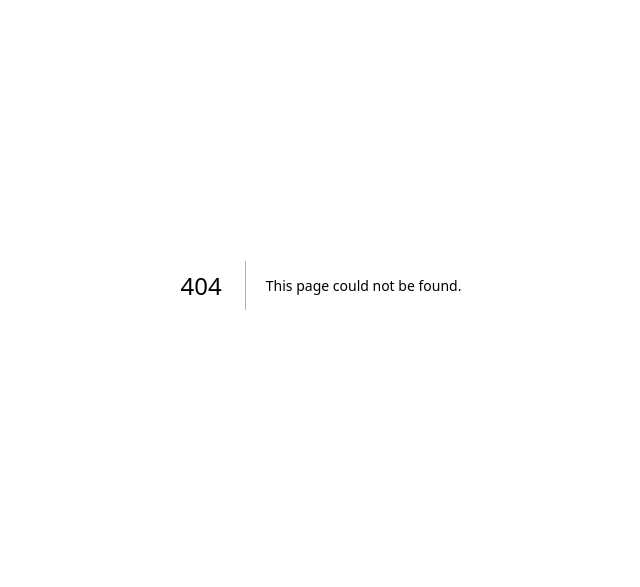
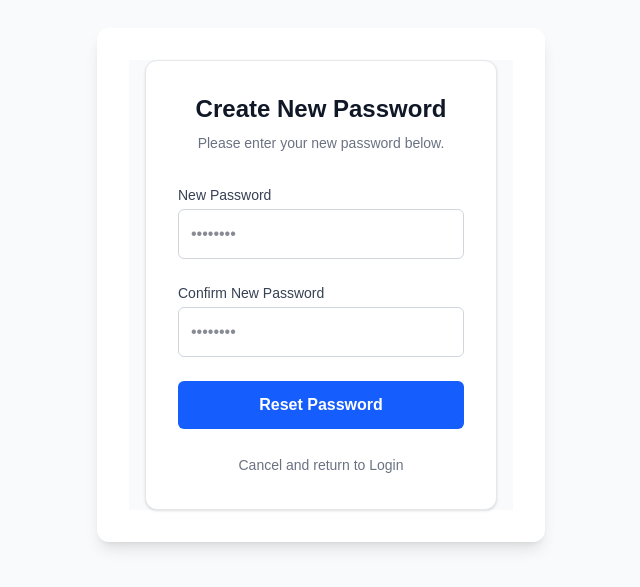
Before and after one commit to MayankMohit/Wall-Painting-App, a Next.js app: page /reset-password in a window 1280 px wide. Before the commit this address had no page. Shown: the part 115-702 px from the top of the page, without its empty margins (319-959 px from the left). Built offline with nearby package versions, Linux system fonts and the light colour scheme.

Commit message:
feat: scaffold complete auth UI flow (login, register, forgot/reset password)

```diff
--- /dev/null
+++ b/src/app/(auth)/forgot-password/page.tsx
@@ -0,0 +1,87 @@
+'use client';
+
+import { useState } from 'react';
+import Link from 'next/link';
+
+export default function ForgotPasswordPage() {
+  const [email, setEmail] = useState('');
+  const [isSubmitting, setIsSubmitting] = useState(false);
+  const [message, setMessage] = useState('');
+
+  const handleSubmit = async (e: React.FormEvent) => {
+    e.preventDefault();
+    setIsSubmitting(true);
+    setMessage('');
+
+    try {
+      // ---------------------------------------------------------
+      // API TESTING PLACEHOLDER:
+      // When the backend API gets done, we can test it right here.
+      // e.g., await fetch('/api/auth/forgot-password', { method: 'POST', body: JSON.stringify({ email }) })
+      // ---------------------------------------------------------
+
+      // Simulating network request
+      await new Promise(resolve => setTimeout(resolve, 1000));
+
+      setMessage(`If an account exists for ${email}, a reset link has been sent.`);
+      setEmail('');
+    } catch (error) {
+      setMessage('Something went wrong. Please try again.');
+    } finally {
+      setIsSubmitting(false);
+    }
+  };
+
+  return (
+    <div className=" flex items-center justify-center bg-gray-50 px-4">
+      <div className="max-w-md w-full bg-white p-8 rounded-xl shadow-sm border border-gray-200">
+        <div className="text-center mb-8">
+          <h2 className="text-2xl font-bold text-gray-900">Reset Password</h2>
+          <p className="text-sm text-gray-500 mt-2">
+            Enter your email address and we will send you a link to reset your password.
+          </p>
+        </div>
+
+        <form onSubmit={handleSubmit} className="space-y-6">
+          <div>
+            <label htmlFor="email" className="block text-sm font-medium text-gray-700">
+              Email Address
+            </label>
+            <input
+              id="email"
+              type="email"
+              required
+              value={email}
+              onChange={(e) => setEmail(e.target.value)}
+              disabled={isSubmitting}
+              className="mt-1 block w-full rounded-md border border-gray-300 p-3 text-gray-900 focus:border-blue-600 focus:ring-blue-600 outline-none disabled:bg-gray-100"
+              placeholder="you@example.com"
+            />
+          </div>
+
+          <button
+            type="submit"
+            disabled={isSubmitting}
+            className={`w-full text-white rounded-md py-3 px-4 font-bold transition-colors ${
+              isSubmitting ? 'bg-blue-400 cursor-not-allowed' : 'bg-blue-600 hover:bg-blue-700'
+            }`}
+          >
+            {isSubmitting ? 'Sending Link...' : 'Send Reset Link'}
+          </button>
+        </form>
+
+        {message && (
+          <div className="mt-4 p-3 bg-green-50 text-green-700 text-sm rounded-md border border-green-200 text-center">
+            {message}
+          </div>
+        )}
+
+        <div className="mt-6 text-center">
+          <Link href="/login" className="text-sm text-blue-600 hover:underline font-medium">
+            ← Back to Login
+          </Link>
+        </div>
+      </div>
+    </div>
+  );
+}
--- a/src/app/(auth)/login/page.tsx
+++ b/src/app/(auth)/login/page.tsx
@@ -2,6 +2,7 @@
 
 import { useForm } from 'react-hook-form';
 import { useRouter } from 'next/navigation';
+import Link from 'next/link';
 import { useAuthStore } from '@/store/authStore';
 
 export default function LoginPage() {
@@ -47,7 +48,16 @@ export default function LoginPage() {
         </div>
 
         <div>
+          {/* 2. Added a flex container to put the label and link side-by-side */}
+          <div className="flex justify-between items-center">
             <label className="block text-sm font-medium text-gray-700">Password</label>
+            <Link
+              href="/forgot-password"
+              className="text-sm font-medium text-blue-600 hover:text-blue-500 hover:underline"
+            >
+              Forgot password?
+            </Link>
+          </div>
           <input
             {...register('password')}
             type="password"
@@ -63,6 +73,14 @@ export default function LoginPage() {
           Sign In
         </button>
       </form>
+
+      {/* Optional: Link to Register page if they don't have an account */}
+      <div className="text-center text-sm text-gray-600">
+        Don't have an account?{' '}
+        <Link href="/register" className="font-medium text-blue-600 hover:underline">
+          Sign up
+        </Link>
+      </div>
 
       {/* DEV HACK BUTTONS - Remove before production! */}
       <div className="pt-6 mt-6 border-t border-gray-200">
--- /dev/null
+++ b/src/app/(auth)/reset-password/page.tsx
@@ -0,0 +1,138 @@
+'use client';
+
+import { useState, use } from 'react';
+import { useRouter } from 'next/navigation';
+import Link from 'next/link';
+
+export default function ResetPasswordPage({ params }: { params: Promise<{ token: string }> }) {
+  const resolvedParams = use(params);
+  const token = resolvedParams.token;
+
+  const router = useRouter();
+  const [password, setPassword] = useState('');
+  const [confirmPassword, setConfirmPassword] = useState('');
+  const [isSubmitting, setIsSubmitting] = useState(false);
+  const [error, setError] = useState('');
+  const [success, setSuccess] = useState(false);
+
+  const handleSubmit = async (e: React.FormEvent) => {
+    e.preventDefault();
+    setError('');
+
+    if (password !== confirmPassword) {
+      setError('Passwords do not match.');
+      return;
+    }
+
+    if (password.length < 6) {
+      setError('Password must be at least 6 characters long.');
+      return;
+    }
+
+    setIsSubmitting(true);
+
+    try {
+      // ---------------------------------------------------------
+      // API TESTING PLACEHOLDER:
+      // When the backend API gets done, we can test it right here.
+      // The backend will need both the new password AND the token from the URL.
+      // e.g., await fetch('/api/auth/reset-password', { method: 'POST', body: JSON.stringify({ token, password }) })
+      // ---------------------------------------------------------
+
+      // Simulating network request
+      await new Promise(resolve => setTimeout(resolve, 1000));
+
+      setSuccess(true);
+      // Wait 2 seconds so they can read the success message, then redirect to login
+      setTimeout(() => {
+        router.push('/login');
+      }, 2000);
+
+    } catch (err) {
+      setError('Failed to reset password. The link may have expired.');
+    } finally {
+      setIsSubmitting(false);
+    }
+  };
+
+  return (
+    <div className="flex items-center justify-center bg-gray-50 px-4">
+      <div className="max-w-md w-full bg-white p-8 rounded-xl shadow-sm border border-gray-200">
+        <div className="text-center mb-8">
+          <h2 className="text-2xl font-bold text-gray-900">Create New Password</h2>
+          <p className="text-sm text-gray-500 mt-2">
+            Please enter your new password below.
+          </p>
+        </div>
+
+        {success ? (
+          <div className="text-center py-4">
+            <div className="text-green-600 mb-2">
+               <svg className="w-12 h-12 mx-auto" fill="none" stroke="currentColor" viewBox="0 0 24 24"><path strokeLinecap="round" strokeLinejoin="round" strokeWidth="2" d="M5 13l4 4L19 7"></path></svg>
+            </div>
+            <h3 className="text-lg font-bold text-gray-900">Password Updated!</h3>
+            <p className="text-sm text-gray-500 mt-1">Redirecting you to login...</p>
+          </div>
+        ) : (
+          <form onSubmit={handleSubmit} className="space-y-6">
+            <div>
+              <label htmlFor="new-password" className="block text-sm font-medium text-gray-700">
+                New Password
+              </label>
+              <input
+                id="new-password"
+                type="password"
+                required
+                value={password}
+                onChange={(e) => setPassword(e.target.value)}
+                disabled={isSubmitting}
+                className="mt-1 block w-full rounded-md border border-gray-300 p-3 text-gray-900 focus:border-blue-600 focus:ring-blue-600 outline-none disabled:bg-gray-100"
+                placeholder="••••••••"
+              />
+            </div>
+
+            <div>
+              <label htmlFor="confirm-password" className="block text-sm font-medium text-gray-700">
+                Confirm New Password
+              </label>
+              <input
+                id="confirm-password"
+                type="password"
+                required
+                value={confirmPassword}
+                onChange={(e) => setConfirmPassword(e.target.value)}
+                disabled={isSubmitting}
+                className="mt-1 block w-full rounded-md border border-gray-300 p-3 text-gray-900 focus:border-blue-600 focus:ring-blue-600 outline-none disabled:bg-gray-100"
+                placeholder="••••••••"
+              />
+            </div>
+
+            {error && (
+              <div className="p-3 bg-red-50 text-red-700 text-sm rounded-md border border-red-200">
+                {error}
+              </div>
+            )}
+
+            <button
+              type="submit"
+              disabled={isSubmitting}
+              className={`w-full text-white rounded-md py-3 px-4 font-bold transition-colors ${
+                isSubmitting ? 'bg-blue-400 cursor-not-allowed' : 'bg-blue-600 hover:bg-blue-700'
+              }`}
+            >
+              {isSubmitting ? 'Updating Password...' : 'Reset Password'}
+            </button>
+          </form>
+        )}
+
+        {!success && (
+          <div className="mt-6 text-center">
+            <Link href="/login" className="text-sm text-gray-500 hover:text-gray-800 font-medium transition-colors">
+              Cancel and return to Login
+            </Link>
+          </div>
+        )}
+      </div>
+    </div>
+  );
+}
```
Lines whose indentation alone changed are shown as unchanged.
